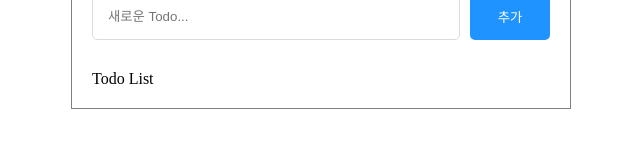
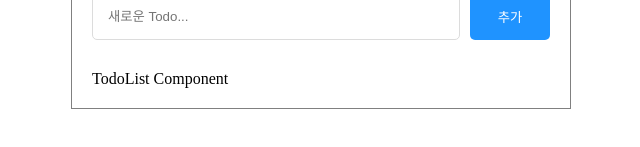
Before and after one commit to gyeonggumun/study_schedule_management, a React (Create React App) app: page / in a window 1280 px wide. Shown: the part 229-376 px from the top of the page, without its empty margins (319-959 px from the left). Built offline with nearby package versions, Linux system fonts and the light colour scheme.

Commit message:
TodoList 컴포넌트 연동

```diff
--- a/src/App.js
+++ b/src/App.js
@@ -1,12 +1,13 @@
 import './App.css';
 import Header from './component/Header';
 import TodoEditor from './component/TodoEditor';
+import TodoList from './component/TodoList';
 
 function App() {
   return <div className="App">
     <Header />
     <TodoEditor />
-    <div>Todo List</div>
+    <TodoList />
   </div>
 }
 
```
